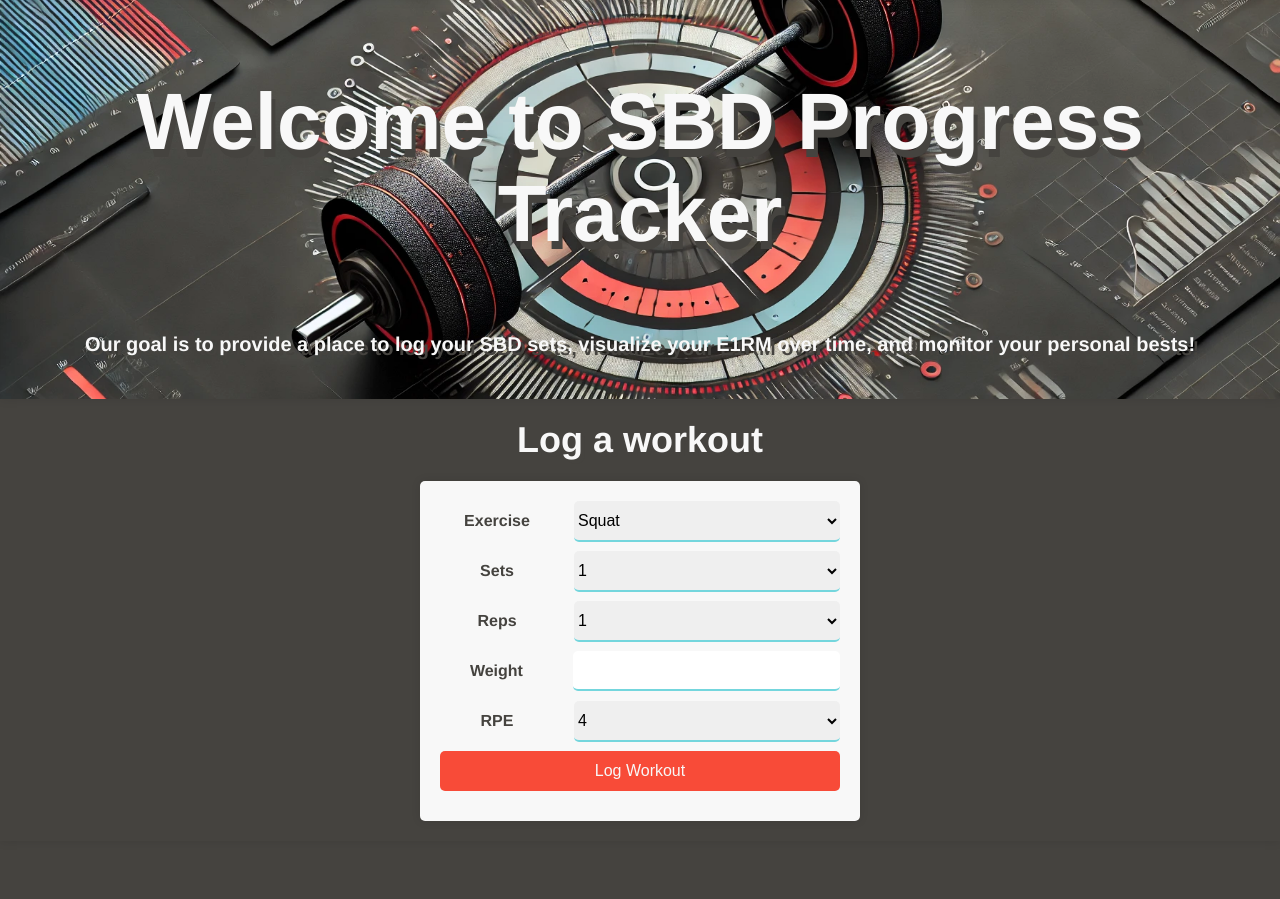
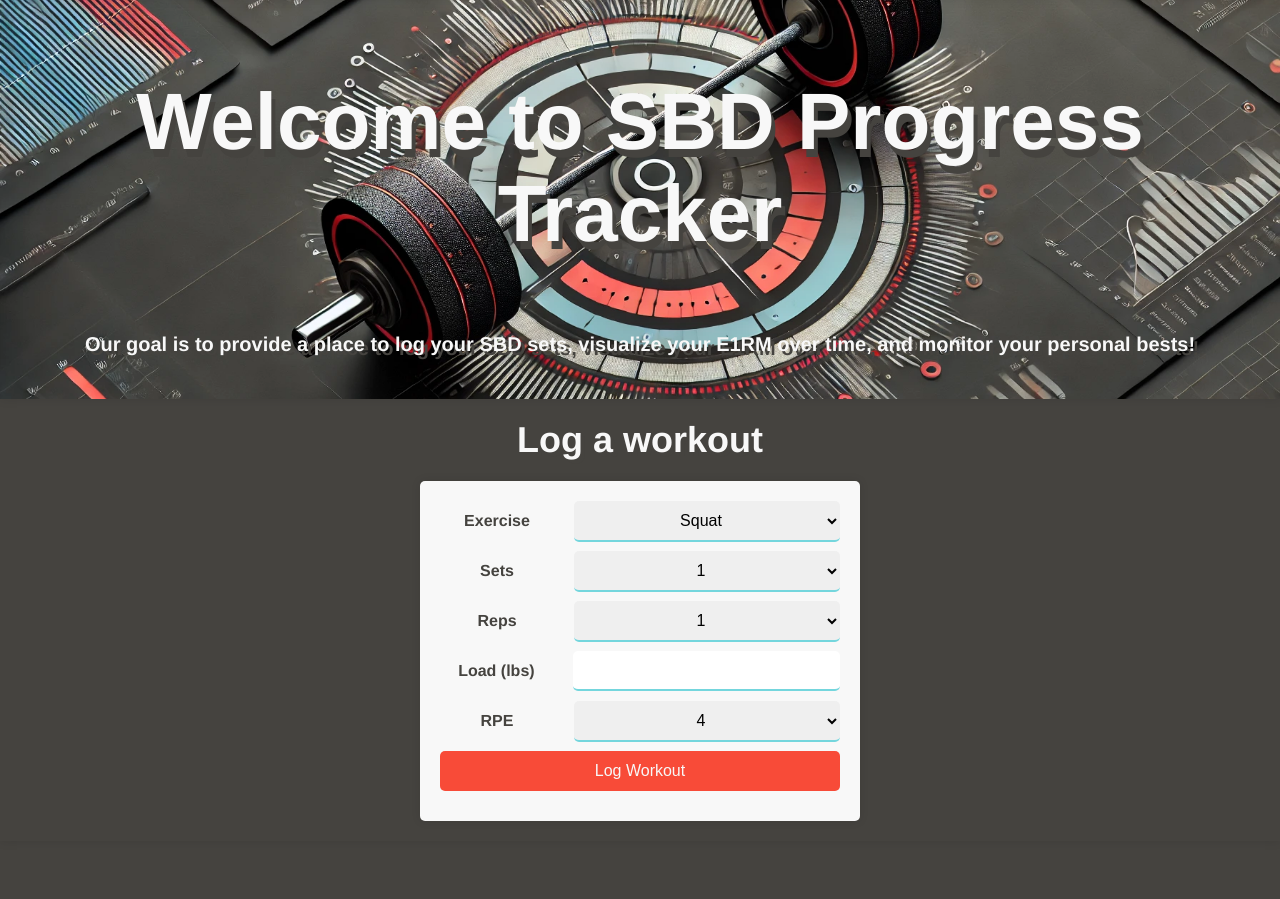
Before and after one commit to KeelanDonovan/SBD-Progress-Tracker, a Flask app: page / in a window 1280 px wide. Shown: the part 61-960 px from the top of the page. Run offline with Flask 3, Linux system fonts and the light colour scheme; the visitor is signed in with stand-in values (Sample User, id 1).

Commit message:
Refactor log form to include "Load (lbs)" field and center align the log workout form button

```diff
--- a/forms.py
+++ b/forms.py
@@ -24,6 +24,6 @@ class LogForm(FlaskForm):
   exercise = SelectField('Exercise', validators=[DataRequired()], choices=[('Squat', 'Squat'), ('Bench Press', 'Bench Press'), ('Deadlift', 'Deadlift')], default='Choose Exercise')
   sets = SelectField('Sets', validators=[DataRequired()], coerce=int, choices=[('1', '1'), ('2', '2'), ('3', '3'), ('4', '4'), ('5', '5'), ('6', '6')], default='Choose Sets')
   reps = SelectField('Reps', validators=[DataRequired()], coerce=int, choices=[('1', '1'), ('2', '2'), ('3', '3'), ('4', '4'), ('5', '5'), ('6', '6'), ('7', '7'), ('8', '8'), ('9', '9'), ('10', '10'), ('11', '11'), ('12', '12')])
-  weight = DecimalField('Weight', validators=[DataRequired()], places=2)
+  weight = DecimalField('Load (lbs)', validators=[DataRequired()], places=2)
   rpe = SelectField('RPE', validators=[DataRequired()], coerce=float, choices=[('4', '4'), ('4.5', '4.5'), ('5', '5'), ('5.5', '5.5'), ('6', '6'), ('6.5', '6.5'), ('7', '7'), ('7.5', '7.5'), ('8', '8'), ('8.5', '8.5'), ('9', '9'), ('9.5', '9.5'), ('10', '10')])
   submit = SubmitField('Log Workout')
--- a/static/css/styles.css
+++ b/static/css/styles.css
@@ -227,6 +227,7 @@ body {
   padding-top: 10px;
   padding-bottom: 10px;
   border-bottom: 2px solid #74d6dd;
+  text-align: center;
 }
 .log-workout-form-button {
   width: 100%;
```
